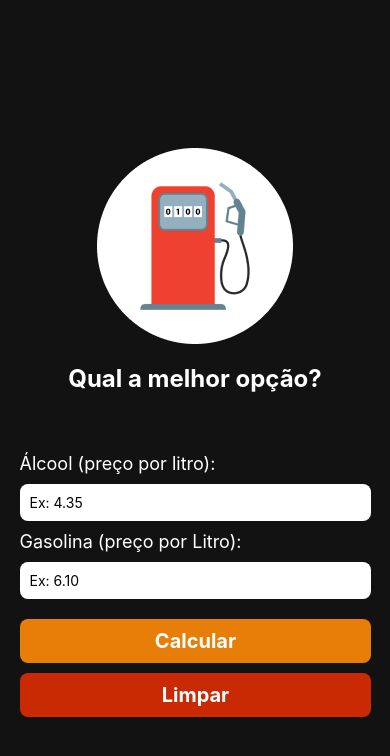
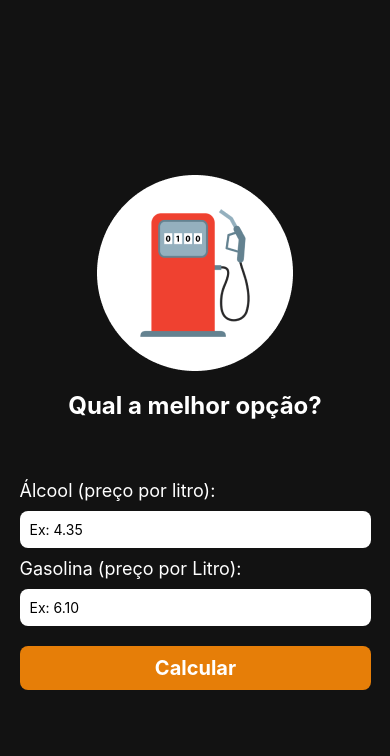
Before and after one commit to Antonio-Elvis-Dev/app-combustivel, a React Native app: screen / in a window 390 px wide. Shown: the top 756 px of the page. Built offline with nearby package versions, Linux system fonts and the light colour scheme.

Commit message:
App finalizado

```diff
--- a/App.js
+++ b/App.js
@@ -26,29 +26,17 @@ export default function App() {
     var calculo =
       parseFloat(valorAlcool).toFixed(2) / parseFloat(valorGas).toFixed(2);
 
-    var teste =
+    var rentab =
       calculo <= 0.7 ? "Compensa usar Alcool" : "Compensa usar Gasolina";
-    // valor.push(valorAlcool, valorGas);
-
+    var escolha = (calculo * 100).toFixed(1);
     setModalStatus(true);
 
     setValor({
       gasolina: valorGas,
       alcool: valorAlcool,
-      melhor: teste,
+      melhor: rentab,
+      porcent: escolha,
     });
-    console.log(valor);
-
-  }
-
-  function limpar() {
-    try {
-      setValorAlcool("");
-      setValorGas("");
-      inputRef.current.focus();
-    } catch (error) {
-      console.log(`Error: ${error}`);
-    }
   }
 
   return (
@@ -83,21 +71,9 @@ export default function App() {
             Calcular
           </Text>
         </TouchableOpacity>
-        <TouchableOpacity
-          onPress={limpar}
-          style={[styles.button, { backgroundColor: "#c92a03" }]}
-        >
-          <Text
-            style={[styles.textoInfo, { fontSize: 20, fontWeight: "bold" }]}
-          >
-            Limpar
-          </Text>
-        </TouchableOpacity>
       </View>
       <Modal visible={modalStatus} animationType={"slide"}>
-        <Resultado voltar={() => setModalStatus(false)} data={valor}
-
-        />
+        <Resultado voltar={() => setModalStatus(false)} data={valor} />
       </Modal>
     </SafeAreaView>
   );
--- a/src/pages/Resultado/index.js
+++ b/src/pages/Resultado/index.js
@@ -20,6 +20,7 @@ export default function Resultado(props) {
         <Text style={styles.info}>Com os Preços:</Text>
         <Text style={styles.resultado}>Álcool: {props.data.alcool} </Text>
         <Text style={styles.resultado}>Gasolina: {props.data.gasolina}</Text>
+        <Text style={styles.resultado}>Porcentagem: {props.data.porcent}%</Text>
       </View>
       <View style={styles.areaButton}>
         <TouchableOpacity onPress={props.voltar} style={styles.button}
```
